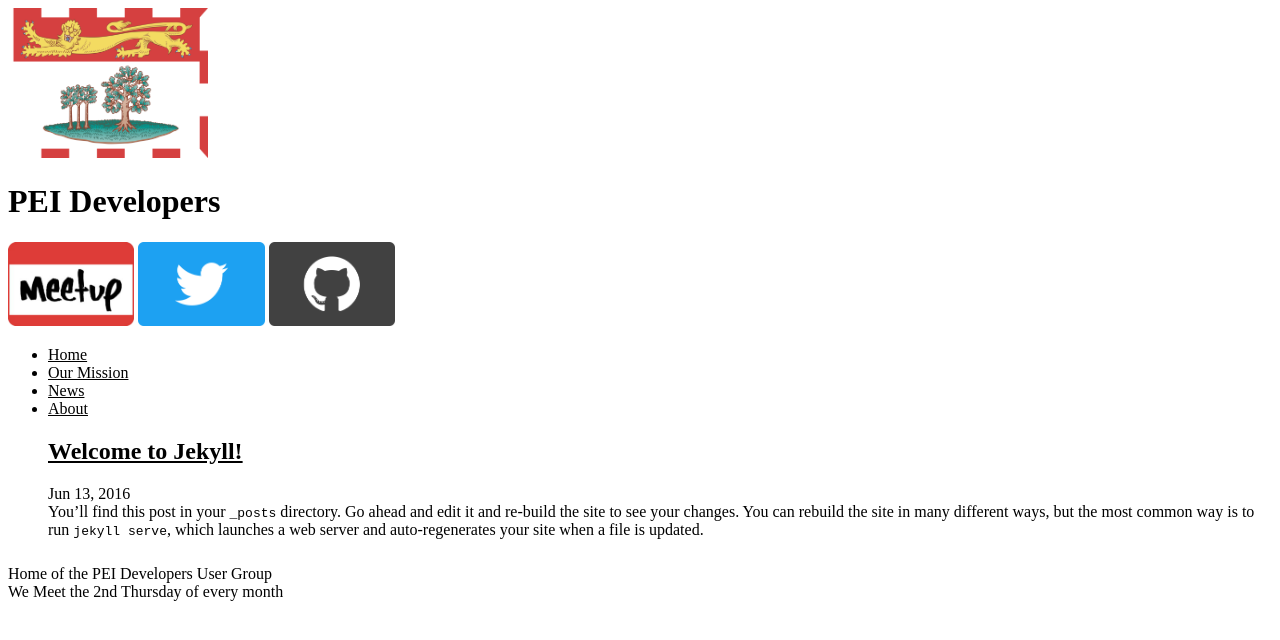
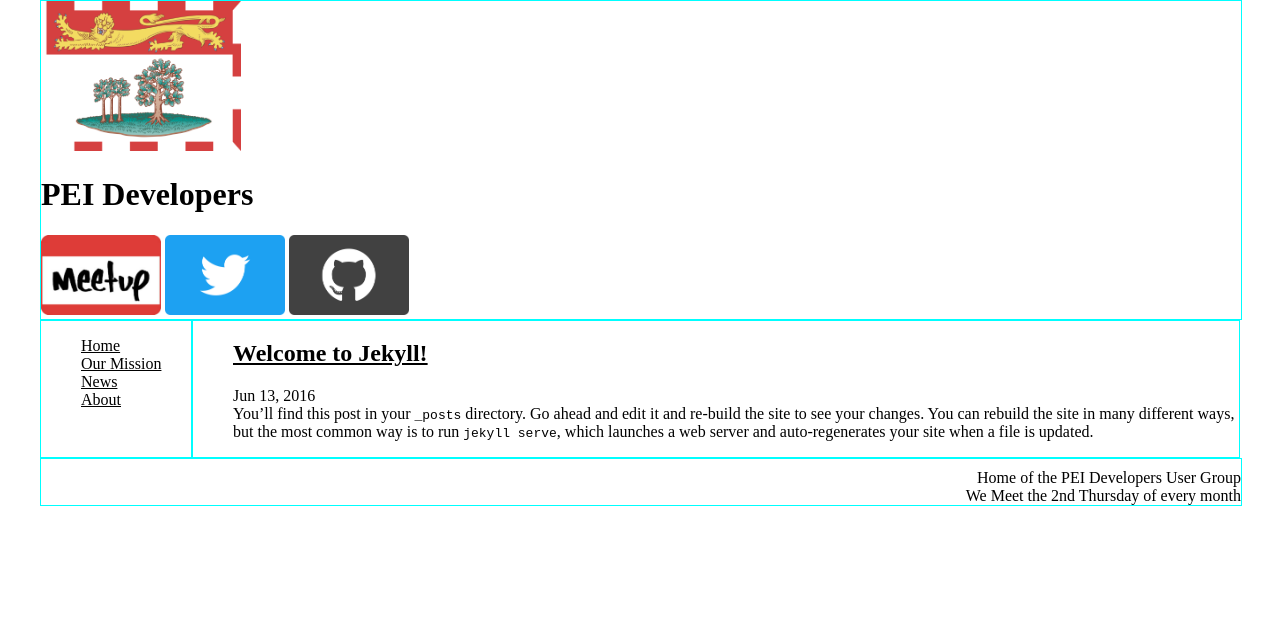
Before and after one commit to peidevs/homepageBeta, a Jekyll site: the page built from news.md, in a window 1280 px wide. Shown: the top 640 px of the page. Built offline with Jekyll 4.4.1, drawn with Linux system fonts in a browser that asks for light colours.

Commit message:
basic flex layout added

```diff
--- a/_includes/footer.html
+++ b/_includes/footer.html
@@ -1,4 +1,4 @@
-<footer class="pull-right">
+<footer>
 
     <div>{{ site.description }}</div>
     <div>We Meet the 2nd Thursday of every month</div>
--- a/_includes/header.html
+++ b/_includes/header.html
@@ -1,15 +1,12 @@
-<header class="jumbotron">
-    <div class="row">
-        <div class="col-md-3">
+<header>
+    <div>
         <img src="{{ site.baseurl }}/images/peiFlag.png" width="200px" height="150px">
     </div>
-        <div class="col-md-9">
+    <div>
         <h1 class="">PEI Developers</h1>
 
         <a href="https://www.meetup.com/PEI-Developers"><img src="{{ site.baseurl }}/images/meetup.png" alt="meetup @ PEIDevs" class="outside-link"/></a>
         <a href="https://twitter.com/peidevs"><img src="{{ site.baseurl }}/images/twitter.png" alt="twitter @ PEIDevs" class="outside-link"/></a>
         <a href="https://github.com/{{ site.github_username }}"><img src="{{ site.baseurl }}/images/github.png" alt="peidevs on GitHub" class="outside-link"></a>
     </div>
-    </div>
-
 </header>
--- a/_layouts/default.html
+++ b/_layouts/default.html
@@ -4,7 +4,7 @@
 {% include head.html %}
 
 <body lang="en">
-    <div>
+    <div class="wrapper">
         {% include header.html %}
         {% include menu.html %}
         <article>
--- a/css/main.css
+++ b/css/main.css
@@ -1,19 +1,21 @@
+/* non-prod styles */
+nav, header, article, footer {
+    border: 1px solid aqua;
+}
+
+/* General Styles */
+body {
+    width : 1200px;
+    margin: 0 auto;
+}
 
 .outside-link {
     width: 10%;
     height: 10%;
 }
 
-.articles li {
+li {
     list-style: none;
-}
-
-.thumbnail {
-    height: 445px;
-}
-.thumbnail img {
-    max-width: 100%;
-    max-height: 100%;
 }
 
 footer {
@@ -22,7 +24,25 @@ footer {
 
 a { color: inherit; }
 
-.sponsor {
-    display: block;
-    padding-bottom: 5px;
+/* Flexbox layout */
+.wrapper {
+    display: flex;
+    flex-wrap: wrap;
 }
+
+header {
+    flex: 0 0 100%;
+}
+
+nav {
+    flex: 0 0 150px;
+}
+
+article {
+    flex: 1 1;
+}
+
+footer {
+    flex: 0 0 100%;
+    text-align: right;
+}
```
Lines whose indentation alone changed are shown as unchanged.
